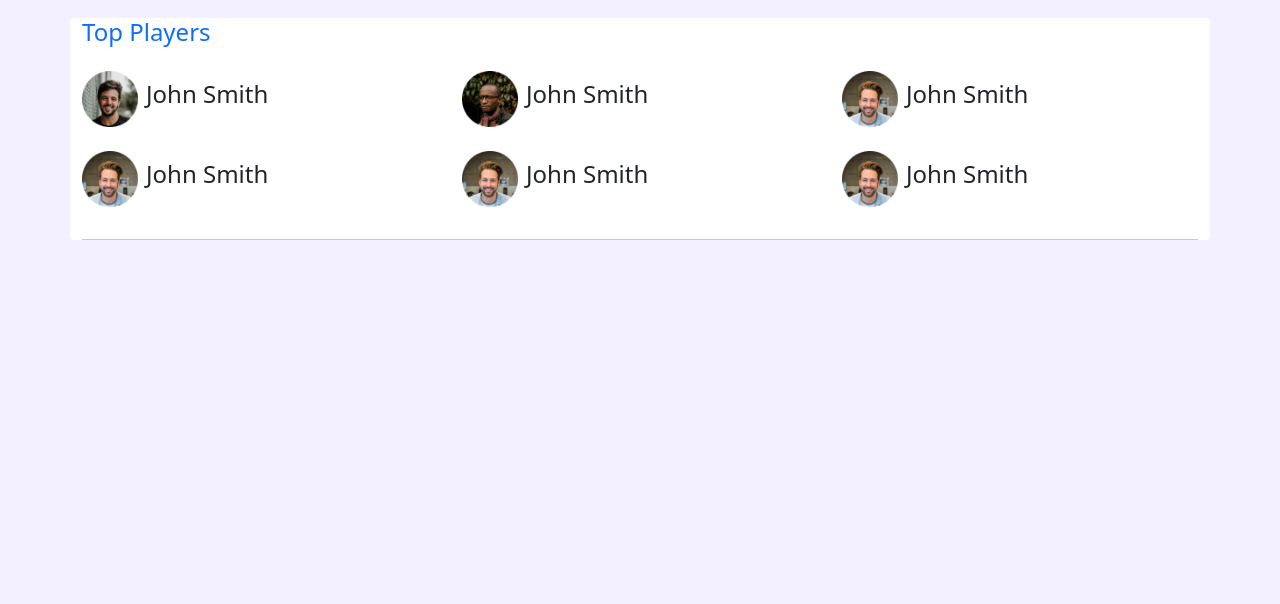
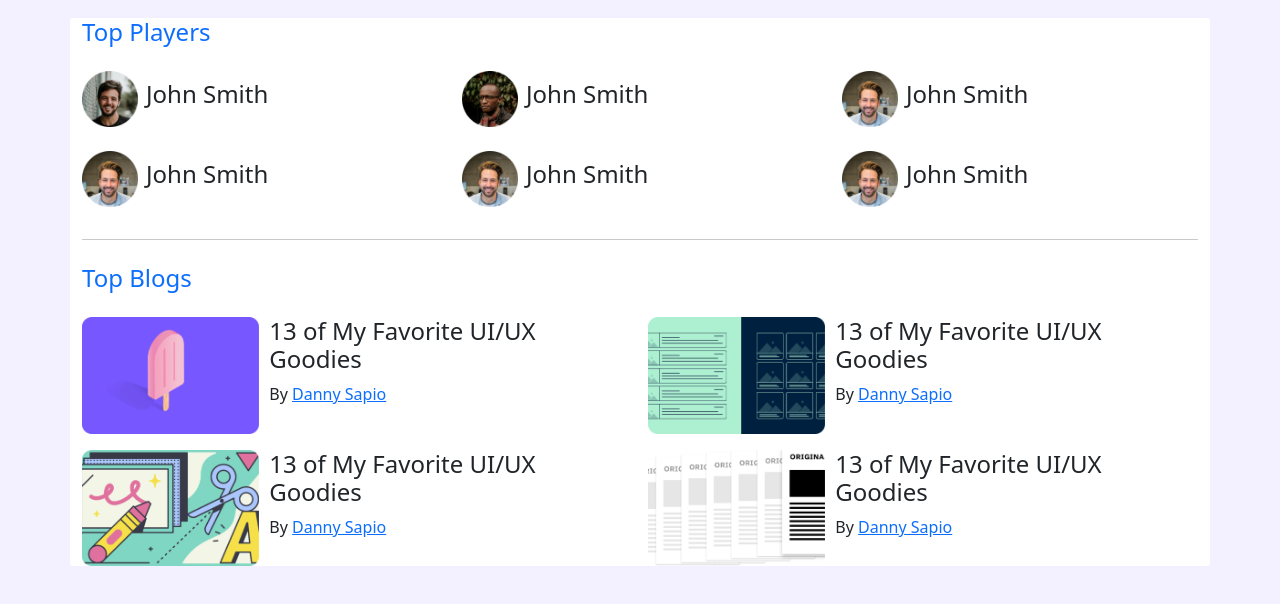
Before and after one commit to mfar201/leader-board-using-bootstrap, a plain HTML site: page index.html in a window 1280 px wide. Shown: the part 90-694 px from the top of the page. Drawn offline with nearby package versions, Linux system fonts and the light colour scheme.

Commit message:
top blogs added

```diff
--- a/index.html
+++ b/index.html
@@ -85,6 +85,59 @@
                 </div>
             </div>
             <hr>
+            <div>
+                <h4 class="text-primary my-4">Top Blogs</h4>
+                <div class="row g-3">
+                    <div class="col-md-12 col-lg-6 d-flex">
+                        <div class="row">
+                            <div class="col-12 col-md-4">
+                                <img width="177px" src="images/blogs/blog-1.png" alt="">
+                            </div>
+                            <div class="col-12 ps-2 col-md-6">
+                                <h4>13 of My Favorite
+                                    UI/UX Goodies</h4>
+                                <p>By <a href="">Danny Sapio</a></p>
+                            </div>
+                        </div>
+                    </div>
+                    <div class="col-md-12 col-lg-6 d-flex">
+                        <div class="row">
+                            <div class="col-12 col-md-4">
+                                <img width="177px" src="images/blogs/blog-2.png" alt="">
+                            </div>
+                            <div class="col-12 ps-2 col-md-6">
+                                <h4>13 of My Favorite
+                                    UI/UX Goodies</h4>
+                                <p>By <a href="">Danny Sapio</a></p>
+                            </div>
+                        </div>
+                    </div>
+                    <div class="col-md-12 col-lg-6 d-flex">
+                        <div class="row">
+                            <div class="col-12 col-md-4">
+                                <img width="177px" src="images/blogs/blog-3.png" alt="">
+                            </div>
+                            <div class="col-12 ps-2 col-md-6">
+                                <h4>13 of My Favorite
+                                    UI/UX Goodies</h4>
+                                <p>By <a href="">Danny Sapio</a></p>
+                            </div>
+                        </div>
+                    </div>
+                    <div class="col-md-12 col-lg-6 d-flex">
+                        <div class="row">
+                            <div class="col-12 col-md-4">
+                                <img width="177px" src="images/blogs/blog-4.png" alt="">
+                            </div>
+                            <div class="col-12 ps-2 col-md-6">
+                                <h4>13 of My Favorite
+                                    UI/UX Goodies</h4>
+                                <p>By <a href="">Danny Sapio</a></p>
+                            </div>
+                        </div>
+                    </div>
+                </div>
+            </div>
         </section>
     </main>
     <footer>
```
